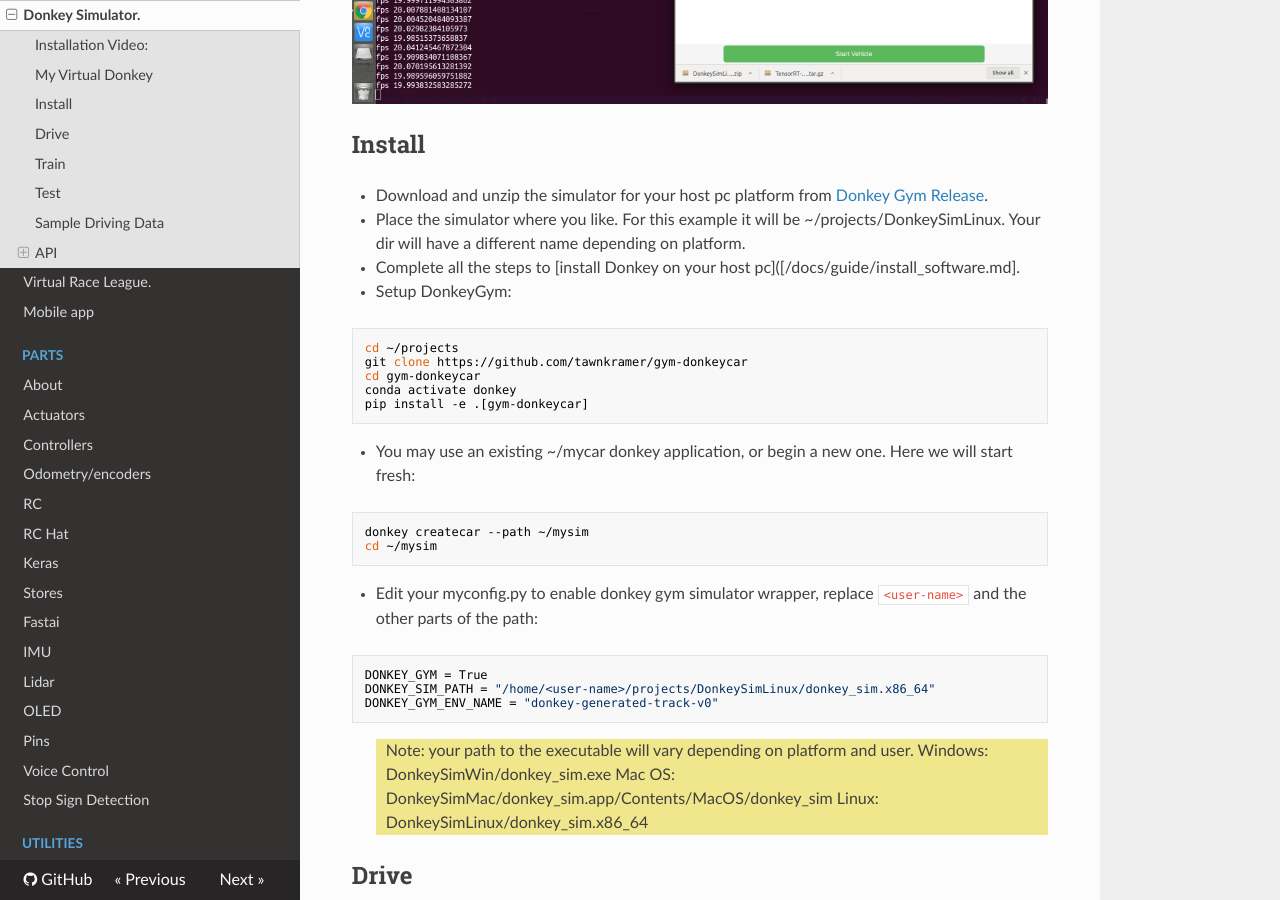
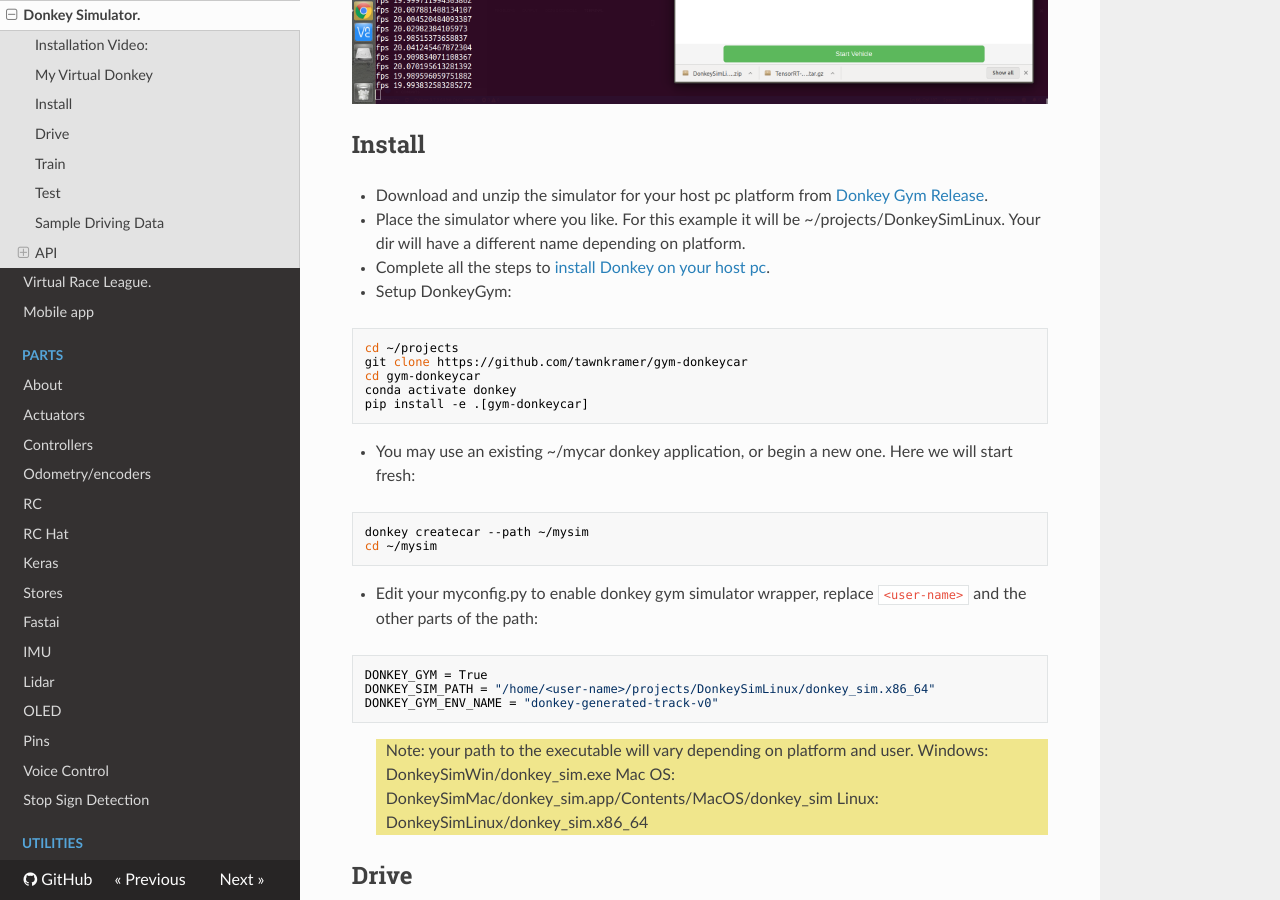
Before and after one commit to autorope/donkeydocs, an MkDocs documentation site: the page built from docs/guide/deep_learning/simulator.md, in a window 1280 px wide and 900 px high, scrolled down 994 px. Built offline with MkDocs 1.6.1, drawn with Linux system fonts in a browser that asks for light colours; nearby versions of some CDN libraries.

Commit message:
fixed broken link

````diff
--- a/docs/guide/deep_learning/simulator.md
+++ b/docs/guide/deep_learning/simulator.md
@@ -24,7 +24,7 @@ There are many ways to use the simulator, depending on your goals. You can use t
 
 * Download and unzip the simulator for your host pc platform from [Donkey Gym Release](https://github.com/tawnkramer/gym-donkeycar/releases).
 * Place the simulator where you like. For this example it will be ~/projects/DonkeySimLinux. Your dir will have a different name depending on platform.
-* Complete all the steps to [install Donkey on your host pc]([/docs/guide/install_software.md].
+* Complete all the steps to [install Donkey on your host pc](https://docs.donkeycar.com/guide/install_software/#step-1-install-software-on-host-pc).
 * Setup DonkeyGym:
 
 ```bash
````
